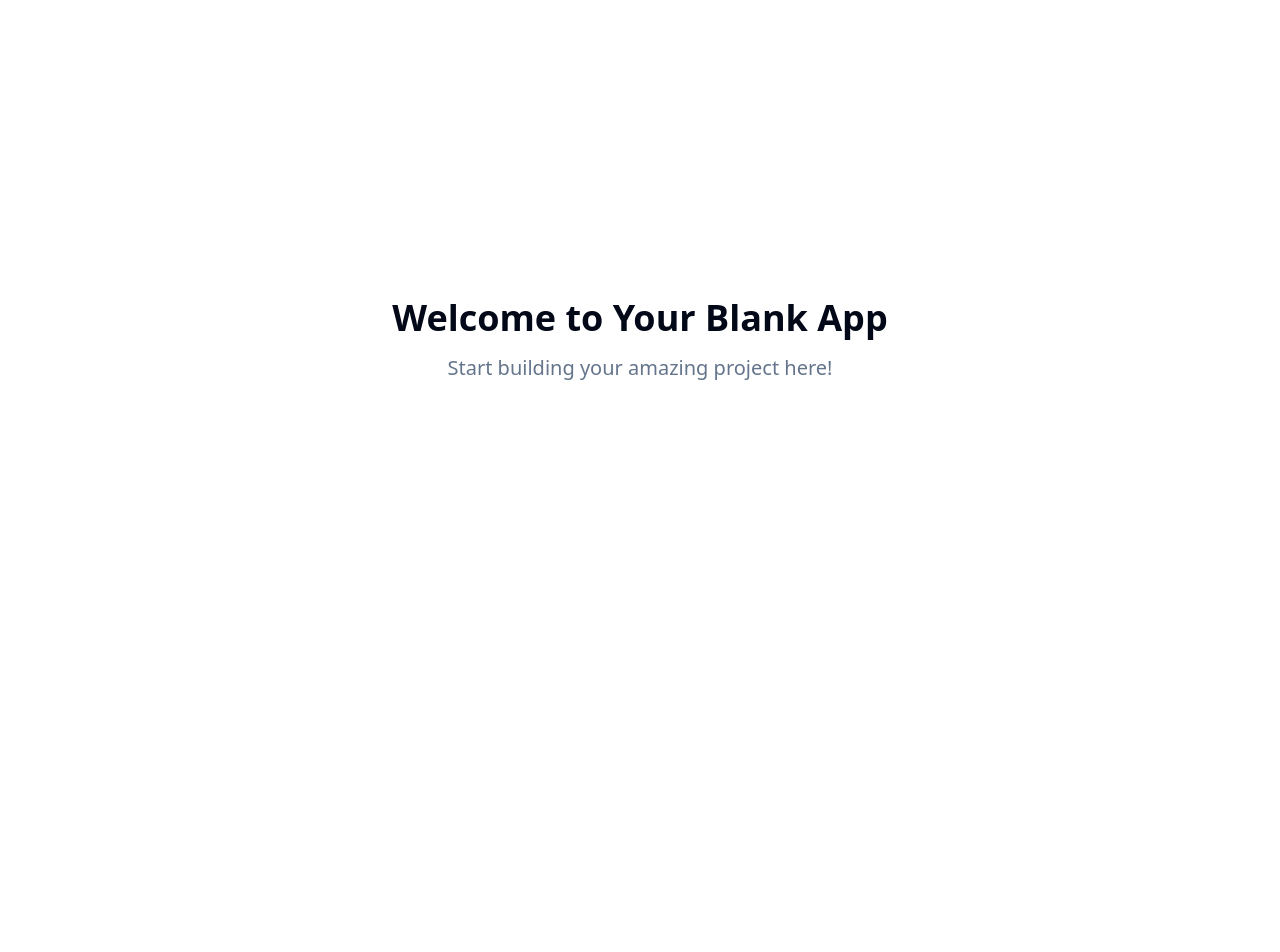
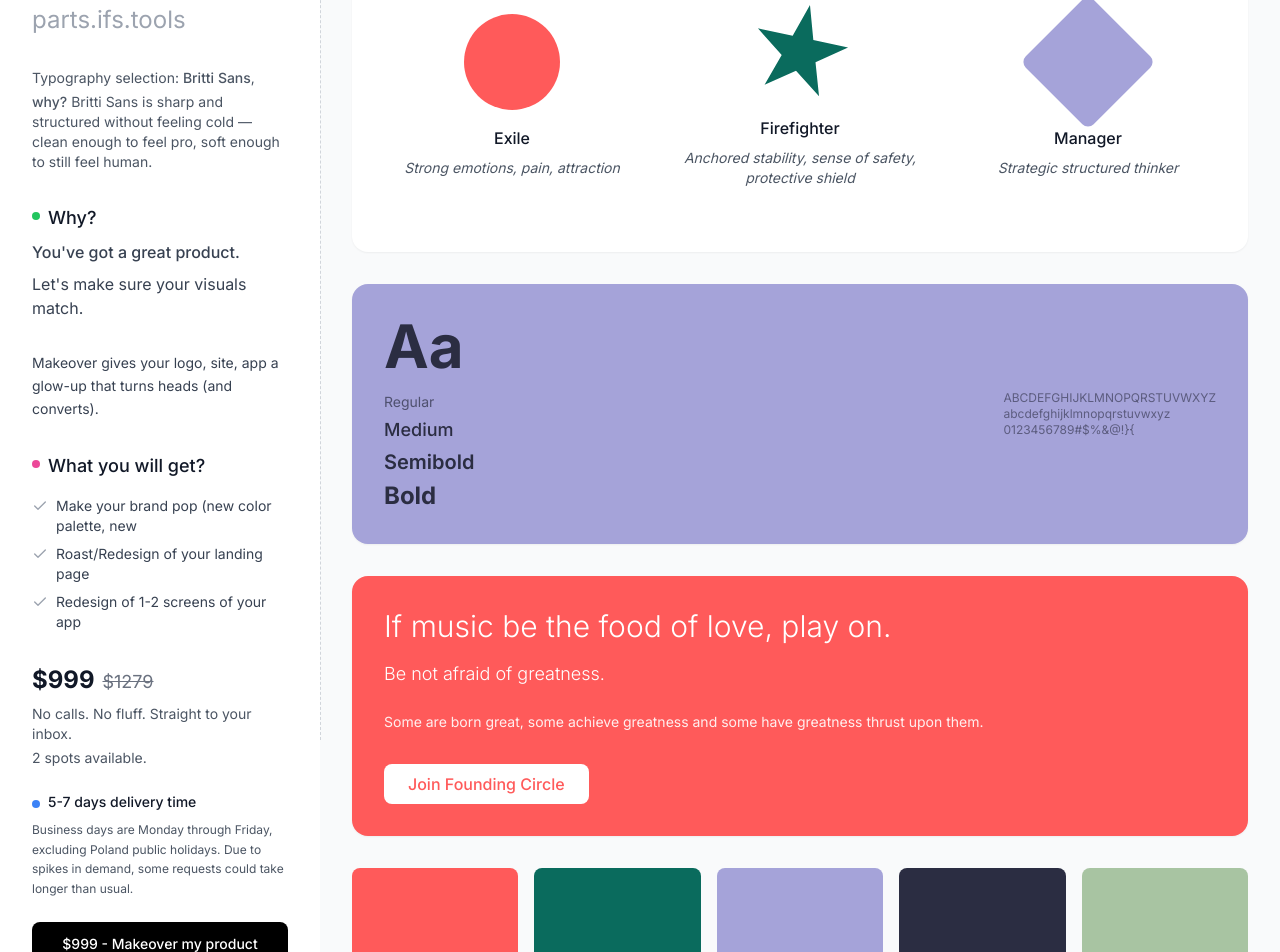
Before and after one commit to noorkarimmehedi/glowup-visual-forge, a React (Vite) app: page / in a window 1280 px wide. Shown: the part 60-1012 px from the top of the page. Before the commit the page ends 800 px from the top, so only its background shows below. Built offline with nearby package versions, Linux system fonts and the light colour scheme.

Commit message:
feat: Implement makeover section
Implement the makeover section with the specified content, layout, and styling.

```diff
--- a/index.html
+++ b/index.html
@@ -1,14 +1,18 @@
+
 <!DOCTYPE html>
 <html lang="en">
   <head>
     <meta charset="UTF-8" />
     <meta name="viewport" content="width=device-width, initial-scale=1.0" />
-    <title>glowup-visual-forge</title>
-    <meta name="description" content="Lovable Generated Project" />
+    <title>Makeover - Visual Design Service</title>
+    <meta name="description" content="Makeover gives your logo, site, app a glow-up that turns heads and converts" />
     <meta name="author" content="Lovable" />
+    <link rel="preconnect" href="https://fonts.googleapis.com">
+    <link rel="preconnect" href="https://fonts.gstatic.com" crossorigin>
+    <link href="https://fonts.googleapis.com/css2?family=Inter:wght@300;400;500;600;700&display=swap" rel="stylesheet">
 
-    <meta property="og:title" content="glowup-visual-forge" />
-    <meta property="og:description" content="Lovable Generated Project" />
+    <meta property="og:title" content="Makeover - Visual Design Service" />
+    <meta property="og:description" content="Makeover gives your logo, site, app a glow-up that turns heads and converts" />
     <meta property="og:type" content="website" />
     <meta property="og:image" content="https://lovable.dev/opengraph-image-p98pqg.png" />
 
--- /dev/null
+++ b/src/components/Gallery.tsx
@@ -0,0 +1,84 @@
+
+export const Gallery = () => {
+  return (
+    <div className="min-h-screen bg-gray-50 p-8">
+      <div className="max-w-4xl mx-auto space-y-8">
+        {/* Psychology section */}
+        <div className="bg-white rounded-2xl p-8 shadow-sm">
+          <div className="grid grid-cols-3 gap-8 items-center mb-8">
+            <div className="text-center">
+              <div className="w-24 h-24 bg-coral rounded-full mx-auto mb-4"></div>
+              <h3 className="font-medium text-gray-900 mb-2">Exile</h3>
+              <p className="text-sm text-gray-600 italic">Strong emotions, pain, attraction</p>
+            </div>
+
+            <div className="text-center">
+              <div className="w-24 h-24 bg-teal rounded-star mx-auto mb-4 transform rotate-12" style={{clipPath: 'polygon(50% 0%, 61% 35%, 98% 35%, 68% 57%, 79% 91%, 50% 70%, 21% 91%, 32% 57%, 2% 35%, 39% 35%)'}}>
+              </div>
+              <h3 className="font-medium text-gray-900 mb-2">Firefighter</h3>
+              <p className="text-sm text-gray-600 italic">Anchored stability, sense of safety, protective shield</p>
+            </div>
+
+            <div className="text-center">
+              <div className="w-24 h-24 bg-lavender rounded-lg mx-auto mb-4 transform rotate-45"></div>
+              <h3 className="font-medium text-gray-900 mb-2">Manager</h3>
+              <p className="text-sm text-gray-600 italic">Strategic structured thinker</p>
+            </div>
+          </div>
+        </div>
+
+        {/* Typography showcase */}
+        <div className="bg-lavender rounded-2xl p-8 shadow-sm">
+          <div className="flex items-center justify-between">
+            <div>
+              <div className="text-6xl font-bold text-navy mb-4">Aa</div>
+              <div className="space-y-1">
+                <div className="text-sm text-navy/70">Regular</div>
+                <div className="text-lg font-medium text-navy">Medium</div>
+                <div className="text-xl font-semibold text-navy">Semibold</div>
+                <div className="text-2xl font-bold text-navy">Bold</div>
+              </div>
+            </div>
+            <div className="text-xs text-navy/60 max-w-xs">
+              <p>ABCDEFGHIJKLMNOPQRSTUVWXYZ</p>
+              <p>abcdefghijklmnopqrstuvwxyz</p>
+              <p>0123456789#$%&@!{"}{"}</p>
+            </div>
+          </div>
+        </div>
+
+        {/* Quote section */}
+        <div className="bg-coral rounded-2xl p-8 text-white shadow-sm">
+          <h2 className="text-3xl font-light mb-4">If music be the food of love, play on.</h2>
+          <p className="text-lg font-light mb-6">Be not afraid of greatness.</p>
+          <p className="text-sm opacity-90 mb-8">Some are born great, some achieve greatness and some have greatness thrust upon them.</p>
+          <button className="bg-white text-coral px-6 py-2 rounded-lg font-medium hover:bg-gray-50 transition-colors">
+            Join Founding Circle
+          </button>
+        </div>
+
+        {/* Color palette */}
+        <div className="grid grid-cols-5 gap-4">
+          <div className="h-32 bg-coral rounded-lg"></div>
+          <div className="h-32 bg-teal rounded-lg"></div>
+          <div className="h-32 bg-lavender rounded-lg"></div>
+          <div className="h-32 bg-navy rounded-lg"></div>
+          <div className="h-32 bg-sage rounded-lg"></div>
+        </div>
+
+        {/* Bottom color dots and branding */}
+        <div className="flex items-center justify-between bg-white rounded-2xl p-6 shadow-sm">
+          <div className="flex items-center gap-4">
+            <div className="w-8 h-8 bg-coral rounded-full"></div>
+            <div className="w-8 h-8 bg-teal rounded-star transform rotate-12" style={{clipPath: 'polygon(50% 0%, 61% 35%, 98% 35%, 68% 57%, 79% 91%, 50% 70%, 21% 91%, 32% 57%, 2% 35%, 39% 35%)'}}></div>
+            <div className="w-8 h-8 bg-lavender rounded-lg transform rotate-45"></div>
+          </div>
+          <div className="flex items-center gap-4">
+            <div className="text-4xl font-bold text-navy">Parts</div>
+            <div className="text-xs text-gray-500">Made in Framer</div>
+          </div>
+        </div>
+      </div>
+    </div>
+  );
+};
--- /dev/null
+++ b/src/components/Sidebar.tsx
@@ -0,0 +1,94 @@
+
+import { Check } from 'lucide-react';
+
+export const Sidebar = () => {
+  return (
+    <div className="h-full bg-white p-8 flex flex-col justify-between">
+      {/* Top Section */}
+      <div>
+        {/* Header */}
+        <div className="mb-8">
+          <h1 className="text-2xl font-normal text-gray-900 mb-1">
+            makeover <span className="text-gray-400">of parts.ifs.tools</span>
+          </h1>
+        </div>
+
+        {/* Typography section */}
+        <div className="mb-8">
+          <p className="text-sm text-gray-600 mb-1">Typography selection: <span className="font-medium">Britti Sans</span>,</p>
+          <p className="text-sm text-gray-600">
+            <span className="font-medium">why?</span> Britti Sans is sharp and structured without feeling cold — clean enough to feel pro, soft enough to still feel human.
+          </p>
+        </div>
+
+        {/* Why section */}
+        <div className="mb-8">
+          <div className="flex items-start gap-2 mb-2">
+            <div className="w-2 h-2 bg-green-500 rounded-full mt-2 flex-shrink-0"></div>
+            <h2 className="text-lg font-medium text-gray-900">Why?</h2>
+          </div>
+          <p className="text-gray-700 mb-2 font-medium">You've got a great product.</p>
+          <p className="text-gray-700">Let's make sure your visuals match.</p>
+        </div>
+
+        <div className="mb-8">
+          <p className="text-gray-700 text-sm leading-relaxed">
+            Makeover gives your logo, site, app a glow-up that turns heads (and converts).
+          </p>
+        </div>
+
+        {/* What you will get section */}
+        <div className="mb-8">
+          <div className="flex items-start gap-2 mb-4">
+            <div className="w-2 h-2 bg-pink-500 rounded-full mt-2 flex-shrink-0"></div>
+            <h3 className="text-lg font-medium text-gray-900">What you will get?</h3>
+          </div>
+
+          <div className="space-y-2 text-sm text-gray-700">
+            <div className="flex items-start gap-2">
+              <Check className="w-4 h-4 text-gray-400 mt-0.5 flex-shrink-0" />
+              <span>Make your brand pop (new color palette, new</span>
+            </div>
+            <div className="flex items-start gap-2">
+              <Check className="w-4 h-4 text-gray-400 mt-0.5 flex-shrink-0" />
+              <span>Roast/Redesign of your landing page</span>
+            </div>
+            <div className="flex items-start gap-2">
+              <Check className="w-4 h-4 text-gray-400 mt-0.5 flex-shrink-0" />
+              <span>Redesign of 1-2 screens of your app</span>
+            </div>
+          </div>
+        </div>
+      </div>
+
+      {/* Bottom Section */}
+      <div>
+        {/* Pricing */}
+        <div className="mb-6">
+          <div className="flex items-baseline gap-2 mb-2">
+            <span className="text-2xl font-bold text-gray-900">$999</span>
+            <span className="text-lg text-gray-500 line-through">$1279</span>
+          </div>
+          <p className="text-sm text-gray-600 mb-1">No calls. No fluff. Straight to your inbox.</p>
+          <p className="text-sm text-gray-600 mb-4">2 spots available.</p>
+        </div>
+
+        {/* Delivery info */}
+        <div className="mb-6">
+          <div className="flex items-start gap-2 mb-2">
+            <div className="w-2 h-2 bg-blue-500 rounded-full mt-2 flex-shrink-0"></div>
+            <span className="text-sm font-medium text-gray-900">5-7 days delivery time</span>
+          </div>
+          <p className="text-xs text-gray-600 leading-relaxed">
+            Business days are Monday through Friday, excluding Poland public holidays. Due to spikes in demand, some requests could take longer than usual.
+          </p>
+        </div>
+
+        {/* CTA Button */}
+        <button className="bg-black text-white px-6 py-3 rounded-lg text-sm font-medium hover:bg-gray-800 transition-colors w-full">
+          $999 - Makeover my product
+        </button>
+      </div>
+    </div>
+  );
+};
--- a/src/index.css
+++ b/src/index.css
@@ -1,3 +1,4 @@
+
 @tailwind base;
 @tailwind components;
 @tailwind utilities;
@@ -100,6 +101,10 @@ All colors MUST be HSL.
   }
 
   body {
-    @apply bg-background text-foreground;
+    @apply bg-background text-foreground font-inter;
   }
 }
+
+.rounded-star {
+  clip-path: polygon(50% 0%, 61% 35%, 98% 35%, 68% 57%, 79% 91%, 50% 70%, 21% 91%, 32% 57%, 2% 35%, 39% 35%);
+}
--- a/src/pages/Index.tsx
+++ b/src/pages/Index.tsx
@@ -1,11 +1,22 @@
-// Update this page (the content is just a fallback if you fail to update the page)
+
+import { useState } from 'react';
+import { Sidebar } from '@/components/Sidebar';
+import { Gallery } from '@/components/Gallery';
 
 const Index = () => {
   return (
-    <div className="min-h-screen flex items-center justify-center bg-background">
-      <div className="text-center">
-        <h1 className="text-4xl font-bold mb-4">Welcome to Your Blank App</h1>
-        <p className="text-xl text-muted-foreground">Start building your amazing project here!</p>
+    <div className="min-h-screen flex font-inter bg-white">
+      {/* Left Sidebar - Fixed */}
+      <div className="w-80 fixed left-0 top-0 h-full">
+        <Sidebar />
+      </div>
+
+      {/* Dotted vertical divider */}
+      <div className="fixed left-80 top-0 h-full w-px border-l border-dashed border-gray-300"></div>
+
+      {/* Right Gallery - Scrollable */}
+      <div className="ml-80 flex-1">
+        <Gallery />
       </div>
     </div>
   );
--- a/tailwind.config.ts
+++ b/tailwind.config.ts
@@ -1,3 +1,4 @@
+
 import type { Config } from "tailwindcss";
 
 export default {
@@ -18,6 +19,9 @@ export default {
 			}
 		},
 		extend: {
+			fontFamily: {
+				'inter': ['Inter', 'sans-serif'],
+			},
 			colors: {
 				border: 'hsl(var(--border))',
 				input: 'hsl(var(--input))',
@@ -61,7 +65,12 @@ export default {
 					'accent-foreground': 'hsl(var(--sidebar-accent-foreground))',
 					border: 'hsl(var(--sidebar-border))',
 					ring: 'hsl(var(--sidebar-ring))'
-				}
+				},
+				coral: '#FF5A5A',
+				teal: '#0A6B5D',
+				lavender: '#A5A3D9',
+				navy: '#2B2D42',
+				sage: '#A8C4A2',
 			},
 			borderRadius: {
 				lg: 'var(--radius)',
```
